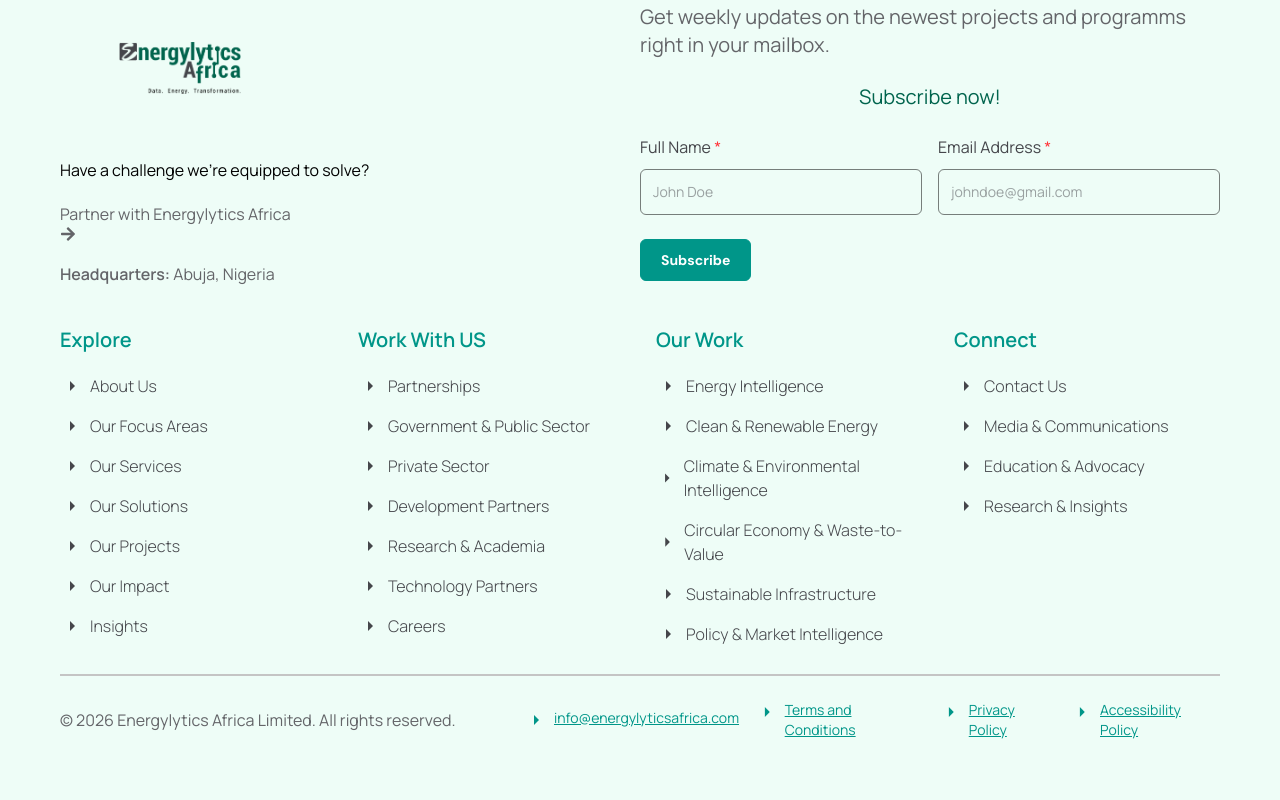
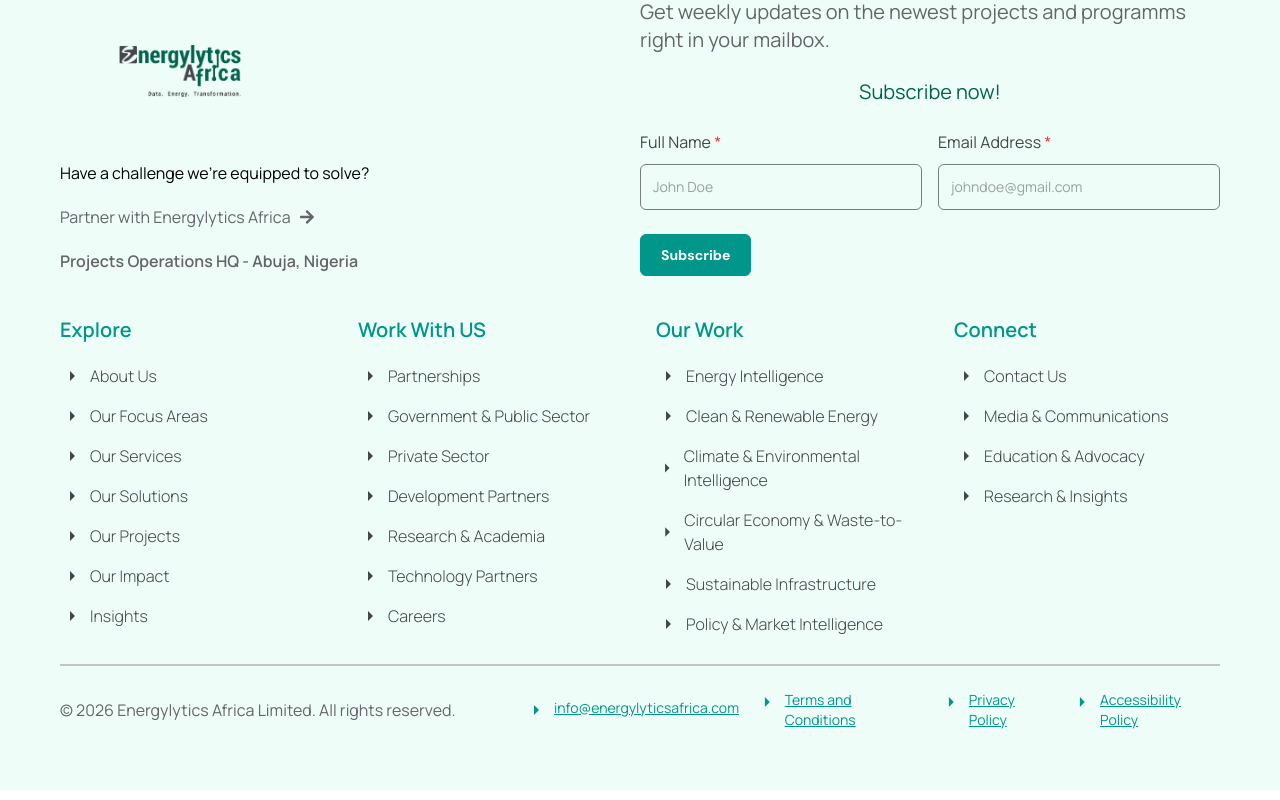
Before and after one commit to dev-riselabs/Energylytics, a React (Vite) app: page /about#about-mission in a window 1280 px wide. Shown: the part 3961-4761 px from the top of the page. Built offline with nearby package versions, Linux system fonts and the light colour scheme; a web font is replaced by a local one.

Commit message:
updated link

```diff
--- a/src/components/Footer.tsx
+++ b/src/components/Footer.tsx
@@ -84,16 +84,22 @@ function Footer() {
       <div className="flex flex-col gap-8 md:gap-10 pb-7">
       <div className="flex flex-col gap-7 lg:flex-row lg:justify-between lg:items-center">
          <div className="flex flex-col gap-5">
-          <img src="/logo.png" alt="" className="w-40 md:w-60 h-16 md:h-35 object-contain" />
-          <h5>Have a challenge we're equipped to solve?</h5>
-          <span className="text-sm sm:text-base text-slate50 md:max-w-[60ch]">
-            <a href="/contact-us">Partner with Energylytics Africa </a><FaArrowRight/>
-            {/* Building the intelligence that powers Africa's renewable energy revolution through data, AI and education. */}
-          </span>
-          <span className="text-sm sm:text-base text-slate50">
-            <span className="font-semibold">Headquarters:</span> Abuja, Nigeria
-          </span>
-        </div>
+            <img
+              src="/logo.png"
+              alt=""
+              className="w-40 md:w-60 h-16 md:h-35 object-contain"
+            />
+            <h5>Have a challenge we're equipped to solve?</h5>
+            <span className="text-sm sm:text-base text-slate50 md:max-w-[60ch] flex items-center gap-2">
+              <a href="/contact-us"> Partner with Energylytics Africa</a>{" "}
+              <FaArrowRight />
+            </span>
+            <span className="text-sm sm:text-base text-slate50">
+              <span className="font-semibold">
+                Projects Operations HQ - Abuja, Nigeria
+              </span>
+            </span>
+          </div>
         <form onSubmit={handleSubscribe} className="flex flex-col gap-6 lg:w-1/2">
           <p className="text-base sm:text-xl text-slate50">Get weekly updates on the newest projects and programms right in your mailbox.
 </p>
```
